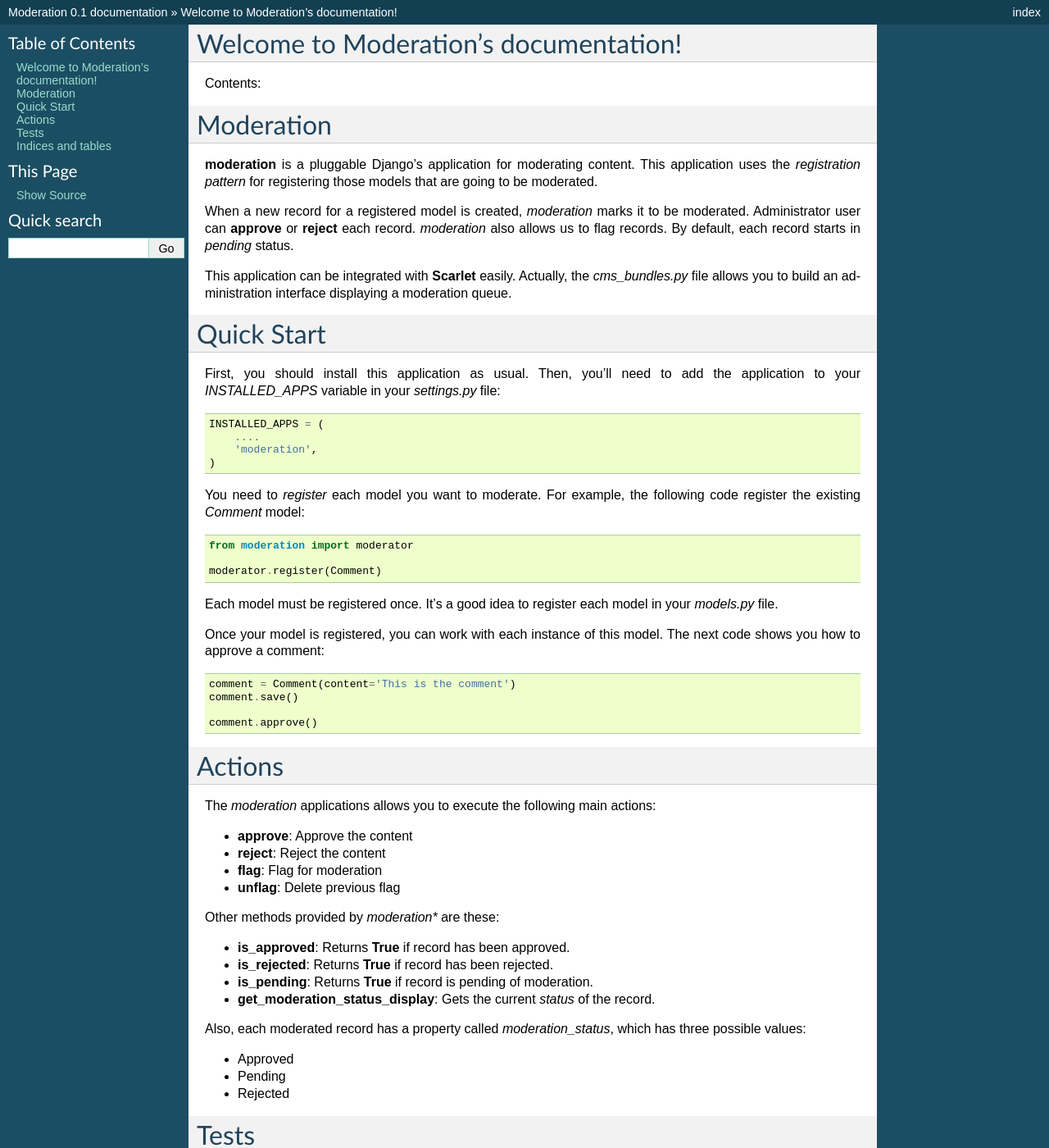
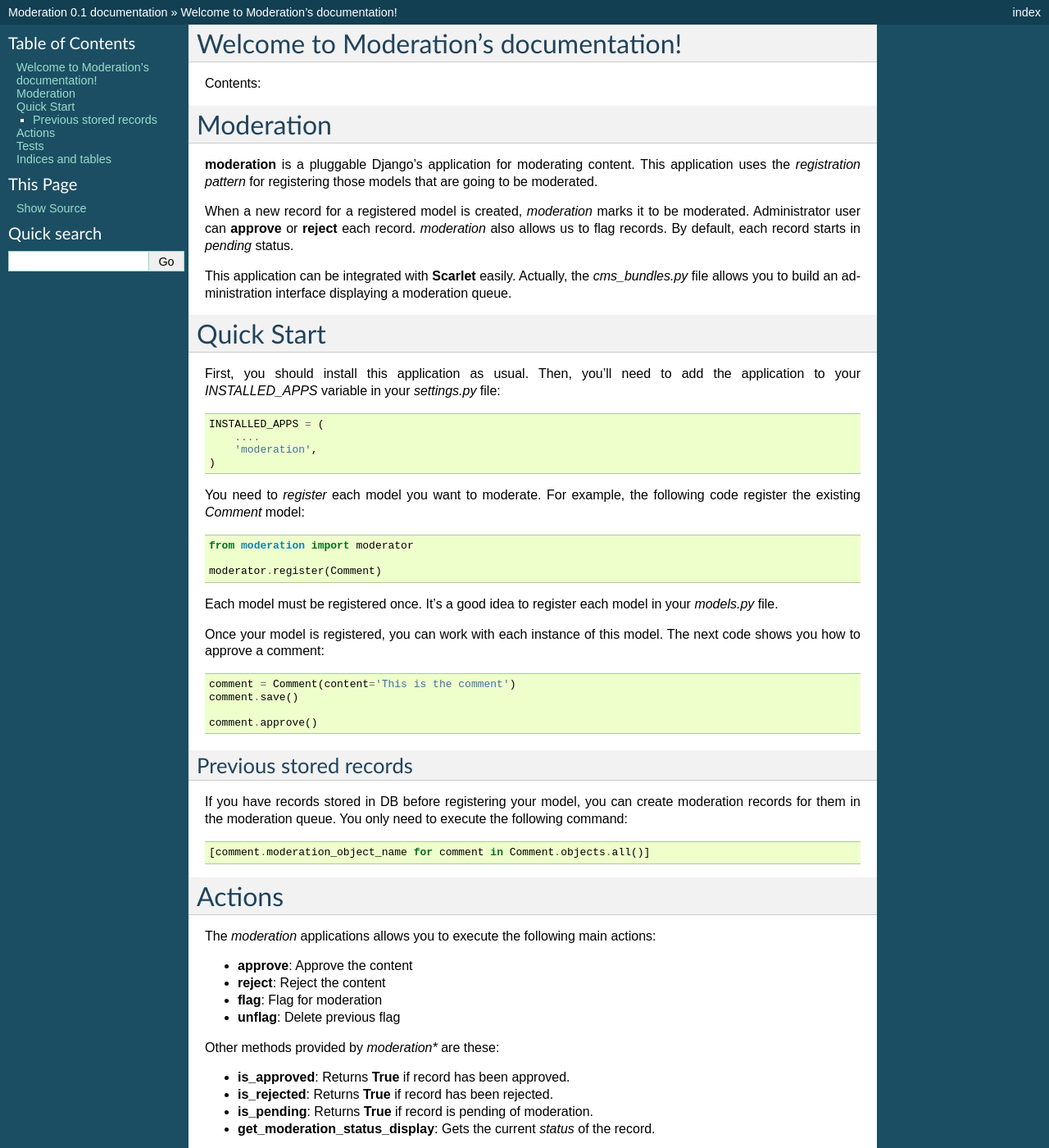
Before and after one commit to deserat/hackthefed, a Sphinx documentation site: the page built from docs/source/index.rst, in a window 1280 px wide and 1400 px high. Shown: the whole window at 82% size. Built offline with Sphinx 7.4.7, drawn with Linux system fonts in a browser that asks for light colours.

Commit message:
Adding subsection to main index doc.

```diff
--- a/docs/source/index.rst
+++ b/docs/source/index.rst
@@ -59,6 +59,15 @@ next code shows you how to approve a comment::
 
     comment.approve()
 
+Previous stored records
+------------------------
+
+If you have records stored in DB before registering your model, you can create
+moderation records for them in the moderation queue. You only need to execute
+the following command::
+
+    [comment.moderation_object_name for comment in Comment.objects.all()]
+
 Actions
 =======
 
```
